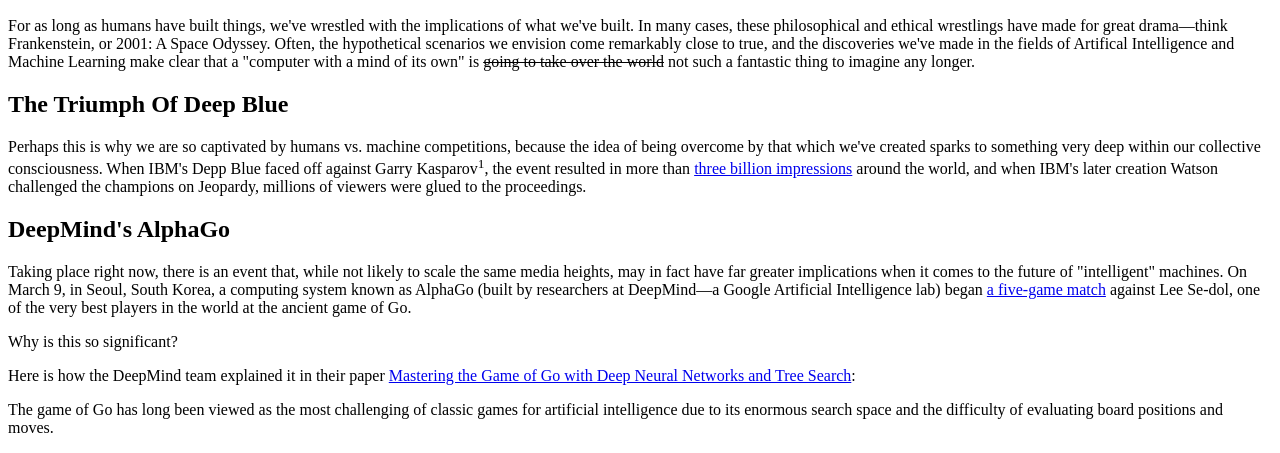
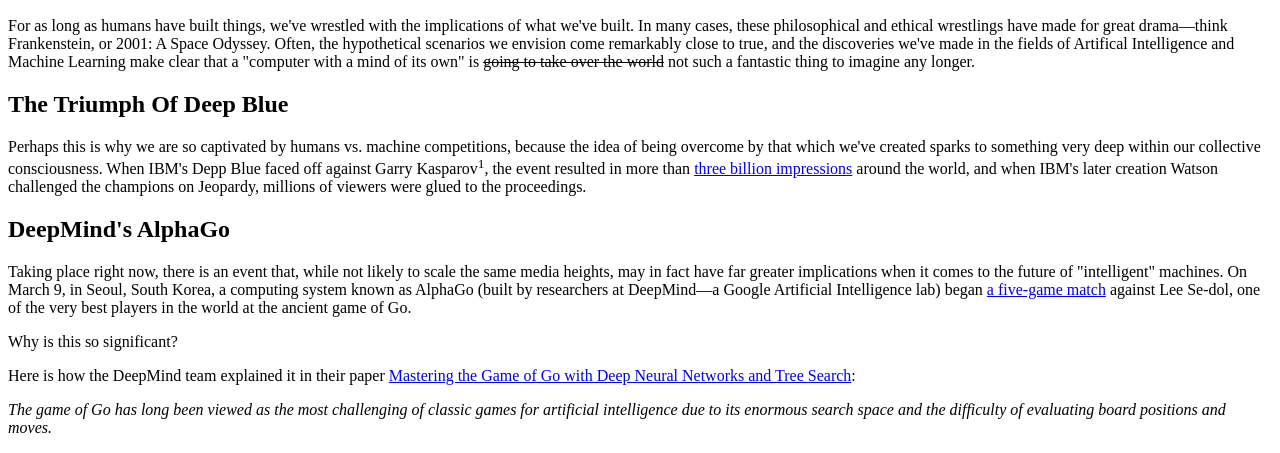
Before and after one commit to KevMcCall/basic-html-mockup, a plain HTML site: page index.html in a window 1280 px wide. Shown: the part 503-956 px from the top of the page. Drawn offline with Linux system fonts and the light colour scheme.

Commit message:
added italics

```diff
--- a/index.html
+++ b/index.html
@@ -64,9 +64,9 @@
             with Deep Neural Networks and Tree Search</a>:
 
     </p>
-    <p>The game of Go has long been viewed as the most challenging of classic games for artificial intelligence due to
+    <p><i>The game of Go has long been viewed as the most challenging of classic games for artificial intelligence due to
         its enormous search space
-        and the difficulty of evaluating board positions and moves.</p>
+        and the difficulty of evaluating board positions and moves.</i></p>
 </body>
 
 </html>
```
